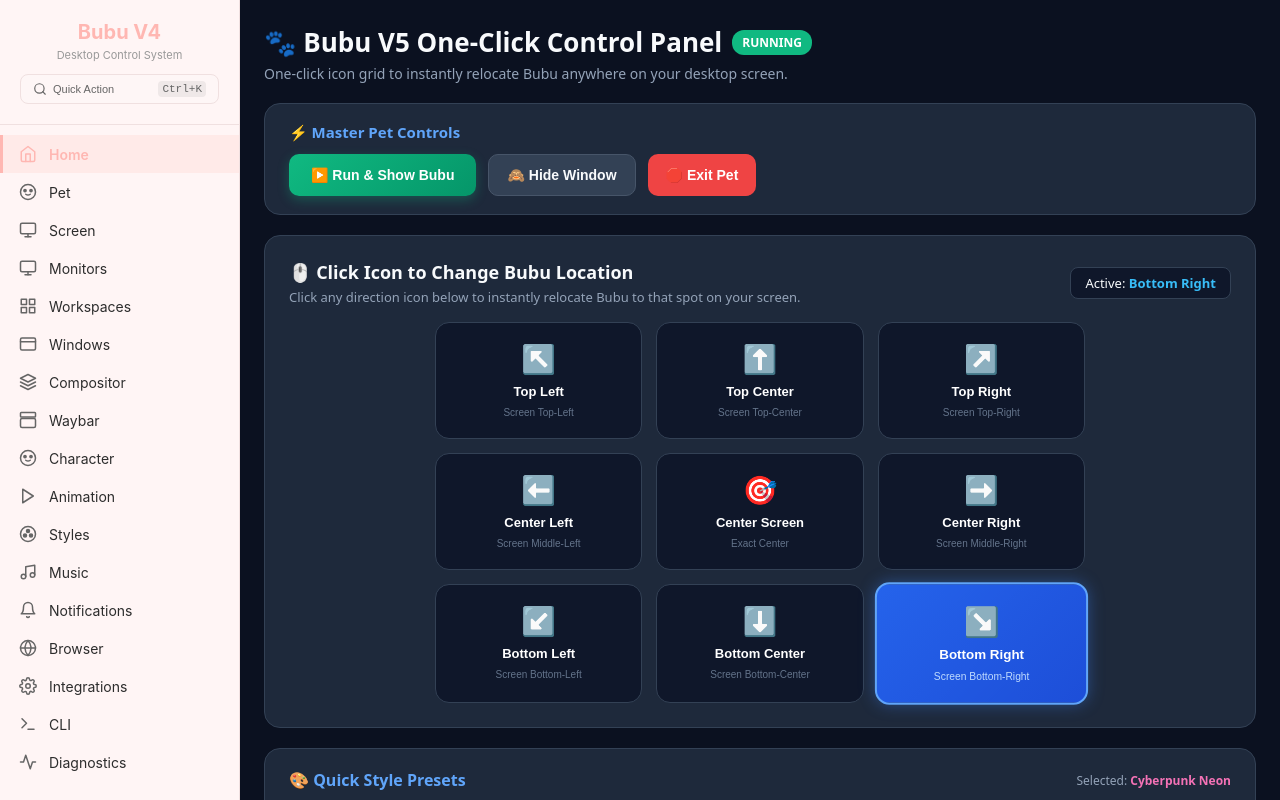
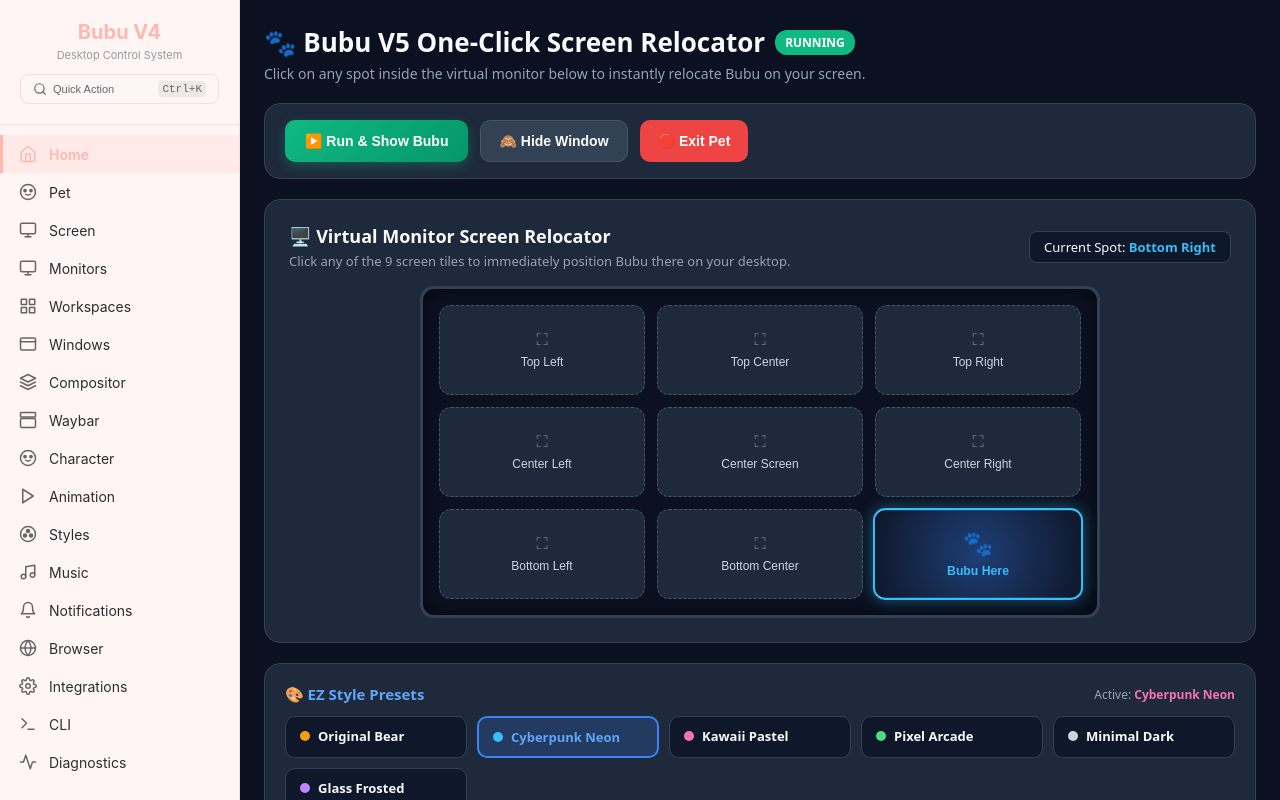
Before and after one commit to Ratanazen/Bubu, a React (Vite) app in the folder apps/control-center/: page / in a window 1280 px wide. Built offline with nearby package versions, Linux system fonts and the light colour scheme.

Commit message:
feat(panel): implement direct virtual monitor tile relocator grid

```diff
--- a/apps/control-center/src/pages/HomeDashboard.tsx
+++ b/apps/control-center/src/pages/HomeDashboard.tsx
@@ -26,7 +26,7 @@ export default function HomeDashboard() {
 
     const handleLocationClick = (locName: string) => {
         setCurrentLocation(locName);
-        triggerAction(`📍 Click moved Bubu to: ${locName}`);
+        triggerAction(`📍 Bubu relocated to ${locName}`);
     };
 
     const handleQuickStyle = (styleName: string) => {
@@ -34,16 +34,17 @@ export default function HomeDashboard() {
         triggerAction(`🎨 Applied Style: ${styleName}`);
     };
 
-    const locations = [
-        { name: 'Top Left', icon: '↖️', desc: 'Screen Top-Left' },
-        { name: 'Top Center', icon: '⬆️', desc: 'Screen Top-Center' },
-        { name: 'Top Right', icon: '↗️', desc: 'Screen Top-Right' },
-        { name: 'Center Left', icon: '⬅️', desc: 'Screen Middle-Left' },
-        { name: 'Center Screen', icon: '🎯', desc: 'Exact Center' },
-        { name: 'Center Right', icon: '➡️', desc: 'Screen Middle-Right' },
-        { name: 'Bottom Left', icon: '↙️', desc: 'Screen Bottom-Left' },
-        { name: 'Bottom Center', icon: '⬇️', desc: 'Screen Bottom-Center' },
-        { name: 'Bottom Right', icon: '↘️', desc: 'Screen Bottom-Right' }
+    // 9-Zone Visual SVG Display Grid (Click on any cell to move Bubu)
+    const displayZones = [
+        { id: 'top-left', name: 'Top Left', label: 'TL', col: 1, row: 1 },
+        { id: 'top-center', name: 'Top Center', label: 'TC', col: 2, row: 1 },
+        { id: 'top-right', name: 'Top Right', label: 'TR', col: 3, row: 1 },
+        { id: 'center-left', name: 'Center Left', label: 'CL', col: 1, row: 2 },
+        { id: 'center', name: 'Center Screen', label: 'Center', col: 2, row: 2 },
+        { id: 'center-right', name: 'Center Right', label: 'CR', col: 3, row: 2 },
+        { id: 'bottom-left', name: 'Bottom Left', label: 'BL', col: 1, row: 3 },
+        { id: 'bottom-center', name: 'Bottom Center', label: 'BC', col: 2, row: 3 },
+        { id: 'bottom-right', name: 'Bottom Right', label: 'BR', col: 3, row: 3 }
     ];
 
     const ezStyles = [
@@ -57,11 +58,11 @@ export default function HomeDashboard() {
 
     return (
         <div style={{ padding: '24px', color: '#f8fafc', maxWidth: '1100px', margin: '0 auto', fontFamily: 'system-ui, -apple-system, sans-serif' }}>
-            {/* Header with Live Status Notification */}
+            {/* Header */}
             <div style={{ display: 'flex', justifyContent: 'space-between', alignItems: 'center', marginBottom: '20px' }}>
                 <div>
                     <h1 style={{ margin: 0, fontSize: '26px', display: 'flex', alignItems: 'center', gap: '10px' }}>
-                        🐾 Bubu V5 One-Click Control Panel
+                        🐾 Bubu V5 One-Click Screen Relocator
                         <span style={{
                             fontSize: '12px',
                             background: bubuStatus === 'running' ? '#10b981' : bubuStatus === 'hidden' ? '#f59e0b' : '#ef4444',
@@ -75,7 +76,7 @@ export default function HomeDashboard() {
                         </span>
                     </h1>
                     <p style={{ color: '#94a3b8', margin: '4px 0 0 0', fontSize: '14px' }}>
-                        One-click icon grid to instantly relocate Bubu anywhere on your desktop screen.
+                        Click on any spot inside the virtual monitor below to instantly relocate Bubu on your screen.
                     </p>
                 </div>
                 {statusMsg && (
@@ -85,9 +86,8 @@ export default function HomeDashboard() {
                 )}
             </div>
 
-            {/* 1. MASTER POWER CONTROLS */}
-            <div style={{ background: '#1e293b', padding: '18px 24px', borderRadius: '16px', border: '1px solid #334155', marginBottom: '20px' }}>
-                <h3 style={{ margin: '0 0 12px 0', fontSize: '15px', color: '#60a5fa' }}>⚡ Master Pet Controls</h3>
+            {/* Master Controls */}
+            <div style={{ background: '#1e293b', padding: '16px 20px', borderRadius: '16px', border: '1px solid #334155', marginBottom: '20px' }}>
                 <div style={{ display: 'flex', flexWrap: 'wrap', gap: '12px' }}>
                     <button
                         onClick={handleRunShow}
@@ -95,7 +95,7 @@ export default function HomeDashboard() {
                             background: 'linear-gradient(135deg, #10b981, #059669)',
                             color: '#fff',
                             border: 'none',
-                            padding: '12px 22px',
+                            padding: '12px 20px',
                             borderRadius: '10px',
                             fontWeight: 'bold',
                             fontSize: '14px',
@@ -140,54 +140,74 @@ export default function HomeDashboard() {
                 </div>
             </div>
 
-            {/* 2. ONE-CLICK ICON LOCATION SELECTOR */}
+            {/* VIRTUAL SCREEN MONITOR (Click inside to position Bubu) */}
             <div style={{ background: '#1e293b', padding: '24px', borderRadius: '16px', border: '1px solid #334155', marginBottom: '20px' }}>
                 <div style={{ display: 'flex', justifyContent: 'space-between', alignItems: 'center', marginBottom: '16px' }}>
                     <div>
-                        <h2 style={{ margin: 0, fontSize: '18px', color: '#f8fafc' }}>🖱️ Click Icon to Change Bubu Location</h2>
-                        <p style={{ margin: '4px 0 0 0', fontSize: '13px', color: '#94a3b8' }}>Click any direction icon below to instantly relocate Bubu to that spot on your screen.</p>
+                        <h2 style={{ margin: 0, fontSize: '18px', color: '#f8fafc' }}>🖥️ Virtual Monitor Screen Relocator</h2>
+                        <p style={{ margin: '4px 0 0 0', fontSize: '13px', color: '#94a3b8' }}>Click any of the 9 screen tiles to immediately position Bubu there on your desktop.</p>
                     </div>
                     <div style={{ background: '#0f172a', padding: '6px 14px', borderRadius: '8px', border: '1px solid #334155', fontSize: '13px' }}>
-                        Active: <strong style={{ color: '#38bdf8' }}>{currentLocation}</strong>
+                        Current Spot: <strong style={{ color: '#38bdf8' }}>{currentLocation}</strong>
                     </div>
                 </div>
 
-                <div style={{ display: 'grid', gridTemplateColumns: 'repeat(3, 1fr)', gap: '14px', maxWidth: '650px', margin: '0 auto' }}>
-                    {locations.map(loc => {
-                        const isSelected = currentLocation === loc.name;
+                {/* Simulated Screen Frame */}
+                <div style={{
+                    background: '#0b1120',
+                    borderRadius: '14px',
+                    border: '3px solid #334155',
+                    padding: '16px',
+                    maxWidth: '680px',
+                    margin: '0 auto',
+                    boxShadow: 'inset 0 0 20px rgba(0,0,0,0.6)'
+                }}>
+                    <div style={{ display: 'grid', gridTemplateColumns: 'repeat(3, 1fr)', gap: '12px' }}>
+                        {displayZones.map(zone => {
+                            const isSelected = currentLocation === zone.name;
                             return (
                                 <button
-                                key={loc.name}
-                                onClick={() => handleLocationClick(loc.name)}
+                                    key={zone.id}
+                                    onClick={() => handleLocationClick(zone.name)}
                                     style={{
-                                    padding: '20px 10px',
-                                    background: isSelected ? 'linear-gradient(135deg, #2563eb, #1d4ed8)' : '#0f172a',
-                                    color: '#fff',
-                                    border: isSelected ? '2px solid #60a5fa' : '1px solid #334155',
-                                    borderRadius: '14px',
+                                        height: '90px',
+                                        background: isSelected ? 'radial-gradient(circle, rgba(59, 130, 246, 0.4) 0%, rgba(15, 23, 42, 0.9) 100%)' : '#1e293b',
+                                        border: isSelected ? '2px solid #38bdf8' : '1px dashed #475569',
+                                        borderRadius: '12px',
+                                        color: isSelected ? '#38bdf8' : '#cbd5e1',
                                         cursor: 'pointer',
                                         display: 'flex',
                                         flexDirection: 'column',
                                         alignItems: 'center',
-                                    gap: '8px',
+                                        justifyContent: 'center',
+                                        gap: '6px',
                                         transition: 'all 0.15s ease',
-                                    transform: isSelected ? 'scale(1.03)' : 'scale(1)',
-                                    boxShadow: isSelected ? '0 0 16px rgba(59, 130, 246, 0.4)' : 'none'
+                                        transform: isSelected ? 'scale(1.02)' : 'scale(1)',
+                                        boxShadow: isSelected ? '0 0 16px rgba(56, 189, 248, 0.4)' : 'none'
                                     }}>
-                                <span style={{ fontSize: '28px' }}>{loc.icon}</span>
-                                <span style={{ fontWeight: 'bold', fontSize: '13px' }}>{loc.name}</span>
-                                <span style={{ fontSize: '10px', color: isSelected ? '#bfdbfe' : '#64748b' }}>{loc.desc}</span>
+                                    {isSelected ? (
+                                        <>
+                                            <span style={{ fontSize: '24px', animation: 'bounce 1s infinite' }}>🐾</span>
+                                            <span style={{ fontSize: '12px', fontWeight: 'bold' }}>Bubu Here</span>
+                                        </>
+                                    ) : (
+                                        <>
+                                            <span style={{ fontSize: '16px', opacity: 0.5 }}>⛶</span>
+                                            <span style={{ fontSize: '12px', fontWeight: '500' }}>{zone.name}</span>
+                                        </>
+                                    )}
                                 </button>
                             );
                         })}
                     </div>
                 </div>
+            </div>
 
-            {/* 3. EZ STYLES PALETTE */}
-            <div style={{ background: '#1e293b', padding: '20px 24px', borderRadius: '16px', border: '1px solid #334155' }}>
-                <div style={{ display: 'flex', justifyContent: 'space-between', alignItems: 'center', marginBottom: '14px' }}>
-                    <h3 style={{ margin: 0, fontSize: '16px', color: '#60a5fa' }}>🎨 Quick Style Presets</h3>
-                    <span style={{ fontSize: '12px', color: '#94a3b8' }}>Selected: <strong style={{ color: '#f472b6' }}>{currentStyle}</strong></span>
+            {/* Quick Styles */}
+            <div style={{ background: '#1e293b', padding: '20px', borderRadius: '16px', border: '1px solid #334155' }}>
+                <div style={{ display: 'flex', justifyContent: 'space-between', alignItems: 'center', marginBottom: '12px' }}>
+                    <h3 style={{ margin: 0, fontSize: '15px', color: '#60a5fa' }}>🎨 EZ Style Presets</h3>
+                    <span style={{ fontSize: '12px', color: '#94a3b8' }}>Active: <strong style={{ color: '#f472b6' }}>{currentStyle}</strong></span>
                 </div>
 
                 <div style={{ display: 'grid', gridTemplateColumns: 'repeat(auto-fit, minmax(160px, 1fr))', gap: '10px' }}>
@@ -196,7 +216,7 @@ export default function HomeDashboard() {
                             key={st.name}
                             onClick={() => handleQuickStyle(st.name)}
                             style={{
-                                padding: '12px',
+                                padding: '10px 14px',
                                 background: currentStyle === st.name ? 'rgba(59, 130, 246, 0.2)' : '#0f172a',
                                 border: currentStyle === st.name ? '2px solid #3b82f6' : '1px solid #334155',
                                 borderRadius: '10px',
@@ -207,7 +227,6 @@ export default function HomeDashboard() {
                                 <span style={{ display: 'inline-block', width: '10px', height: '10px', borderRadius: '50%', background: st.color }}></span>
                                 <strong style={{ fontSize: '13px', color: currentStyle === st.name ? '#60a5fa' : '#f8fafc' }}>{st.name}</strong>
                             </div>
-                            <div style={{ fontSize: '11px', color: '#64748b', marginTop: '4px' }}>{st.desc}</div>
                         </div>
                     ))}
                 </div>
```
Lines whose indentation alone changed are shown as unchanged.
